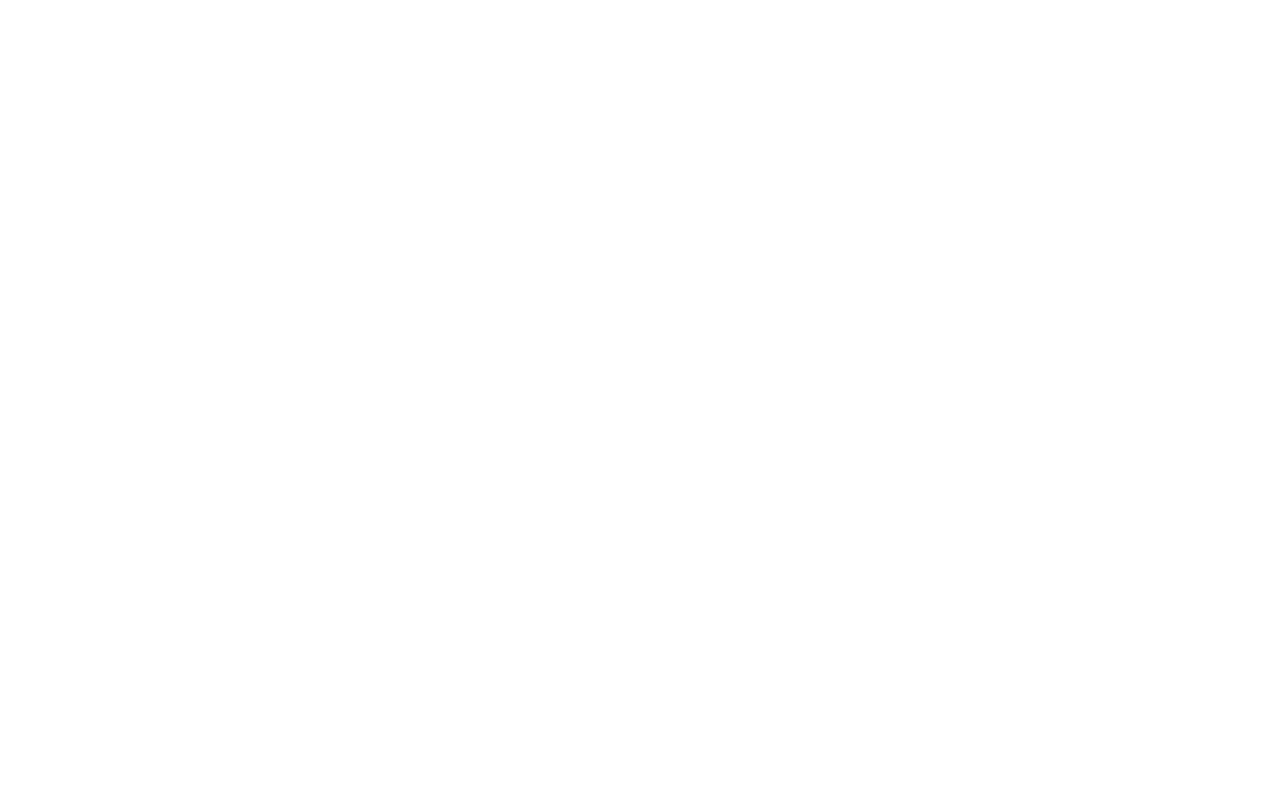
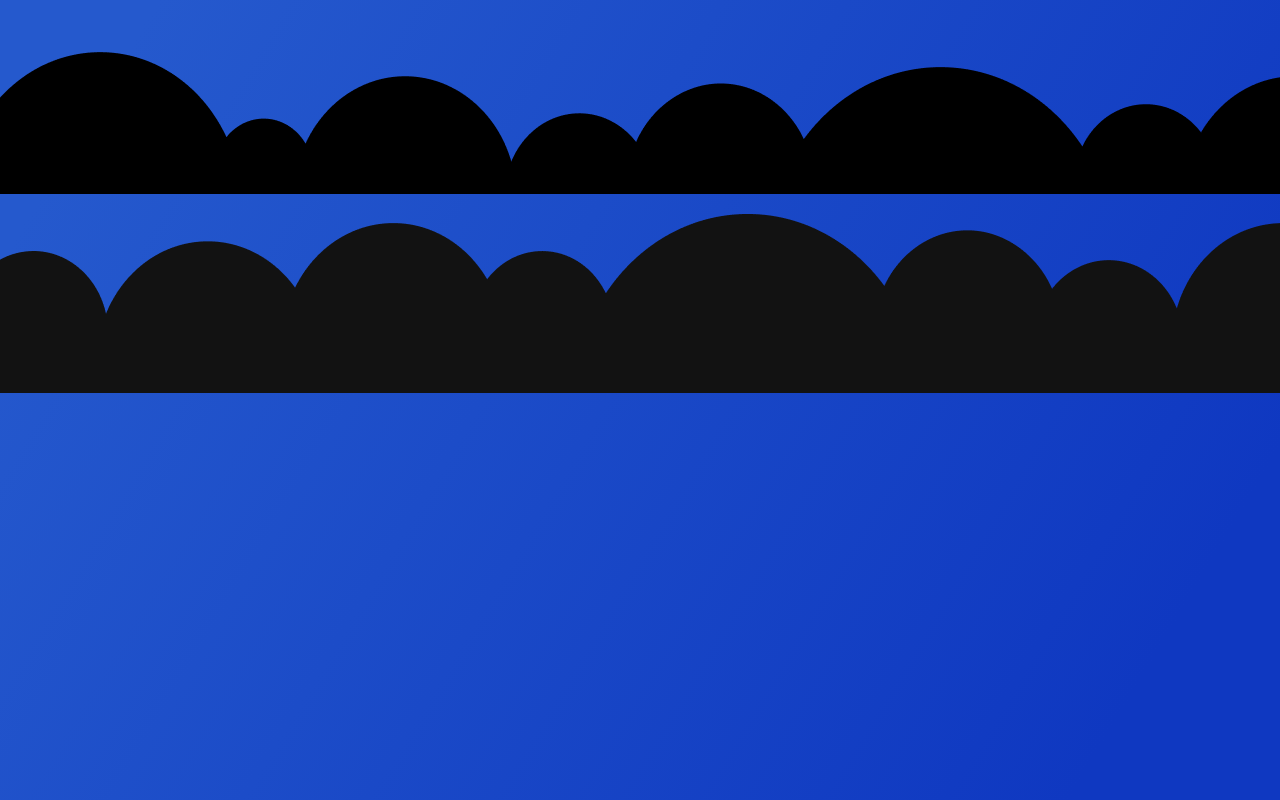
Before and after one commit to shivamshankarpandey100/my_portfolio, a React (Create React App) app: page / in a window 1280 px wide. Built offline with nearby package versions, Linux system fonts and the light colour scheme.

Commit message:
:lock: The Styling is started :recycle:

```diff
--- a/src/components/intro/index.jsx
+++ b/src/components/intro/index.jsx
@@ -1,10 +1,26 @@
 import React from 'react';
 import './style.scss';
+import cloud from '../../images/cloud.png';
+import cloudSoft from '../../images/cloud-soft.png';
 
 const Intro = () => {
   return (
     <div className="Intro-section">
-
+      <div
+        className="vector-bg"
+        id='parallax'
+      ></div>
+      <img
+        src={cloud}
+        alt=""
+        className='cloud-soft'
+      />
+      <img
+          src={cloudSoft}
+          alt=""
+          className='cloud-soft'
+      />
+      <div className="content"></div>
     </div>
   )
 }
--- a/src/components/intro/style.scss
+++ b/src/components/intro/style.scss
@@ -0,0 +1,6 @@
+.Intro-section{
+    width: 100%;
+    height: 100vh;
+    overflow: hidden;
+    background:linear-gradient(121deg,#2559cd 9%,#1c4cc8 41%,#0f38c1 88%);
+}
```
